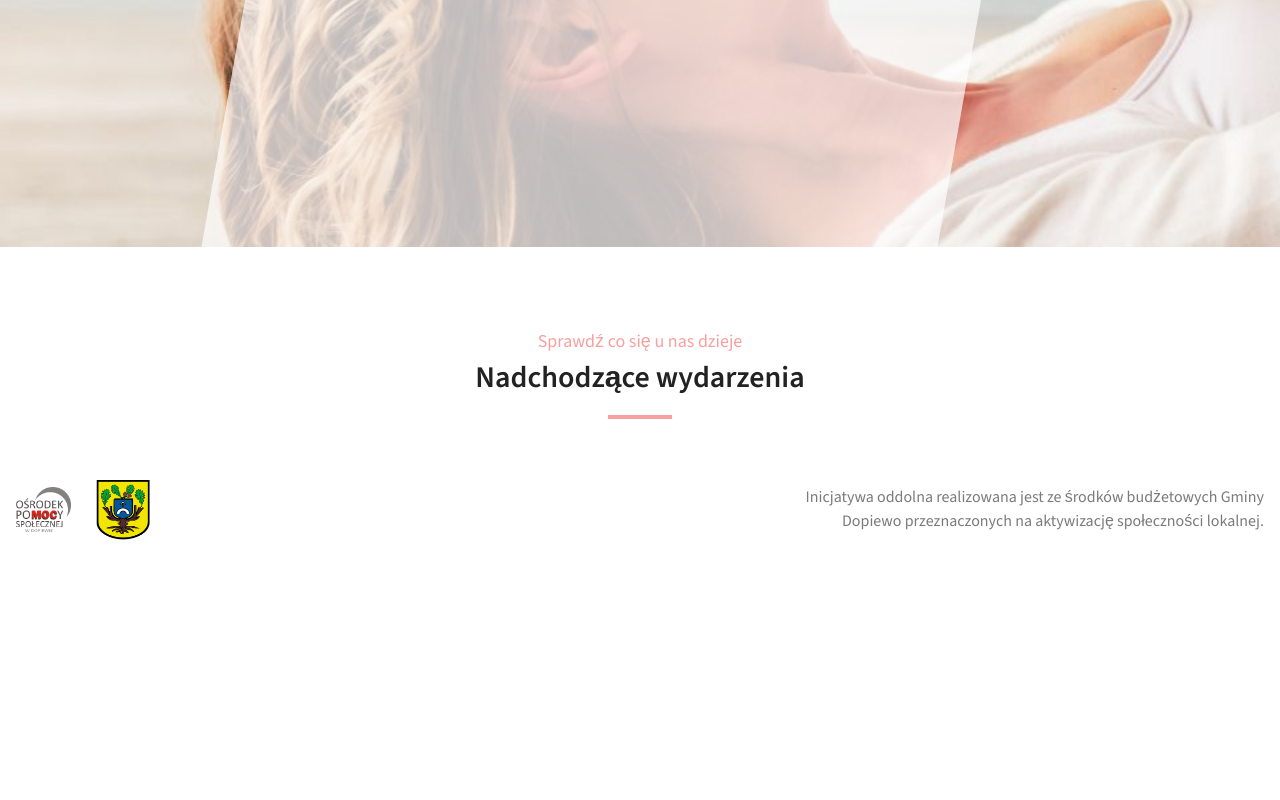
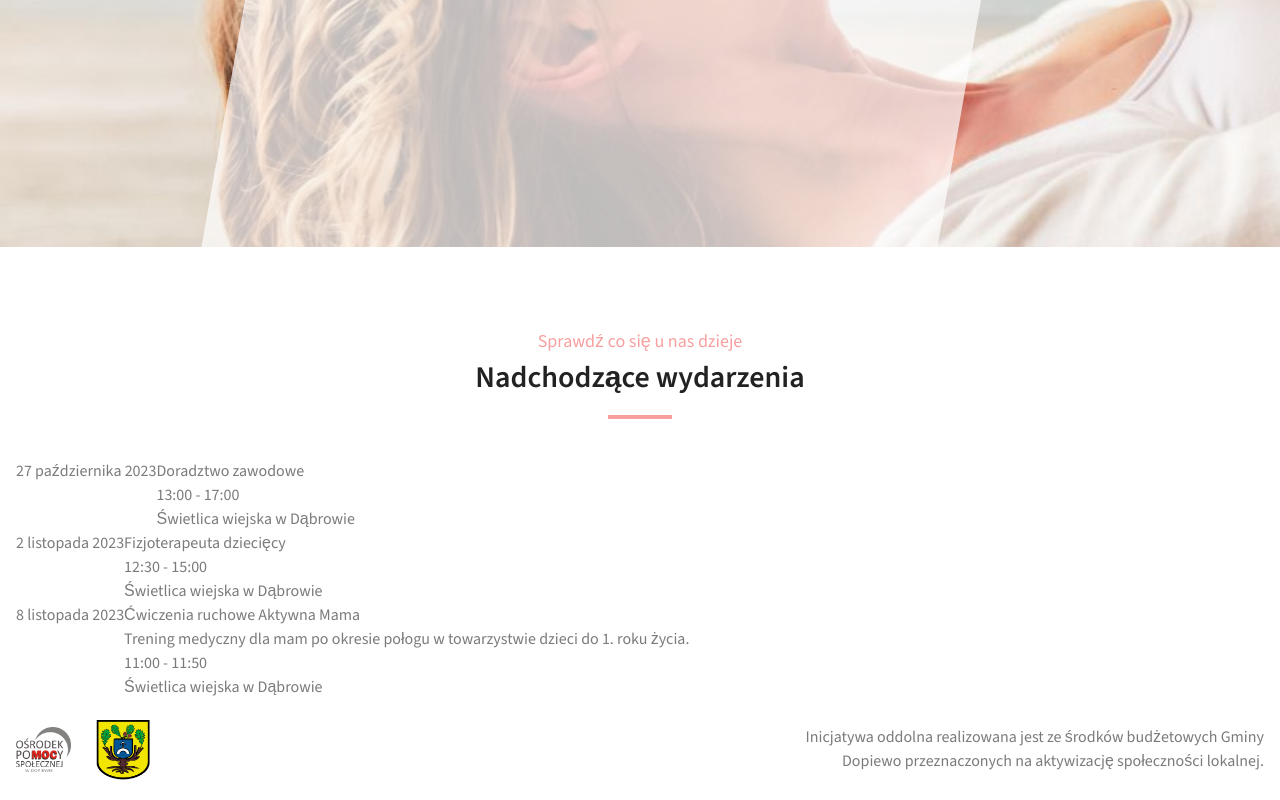
Before and after one commit to matwjablonski/aktywnemamy, a Next.js app: page / in a window 1280 px wide. Shown: the part 553-1353 px from the top of the page. Before the commit the page ends 1113 px from the top, so only its background shows below. Built offline with nearby package versions, Linux system fonts and the light colour scheme.

Commit message:
feat: event data

```diff
--- a/app/components/EventBox/index.tsx
+++ b/app/components/EventBox/index.tsx
@@ -1,17 +1,23 @@
+import { Event } from '@/app/data/events';
+import { calculateEndHour } from '@/app/utils/events';
 import { FC } from 'react'
 
 type EventBox = {
-  title: string;
-  description: string;
-  image: string;
-  eventDate: Date;
-  place: string;
-  fbLink: string;
-  registrationLink: string;
-}
 
-const EventBox: FC<EventBox> = ({ title, description, eventDate, place, fbLink, registrationLink }) => (
+} & Event;
+
+const EventBox: FC<EventBox> = ({ title, eventDate, duration, place, description }) => (
   <article className="flex">
-    <h3>{title}</h3>
+    <div>
+    {new Intl.DateTimeFormat('pl-PL', { dateStyle: 'long'}).format(eventDate)}
+    </div>
+    <div>
+      <h3>{title}</h3>
+      <p>{description}</p>
+      <div>{new Intl.DateTimeFormat('pl-PL', { timeStyle: 'short'}).format(eventDate)} - {calculateEndHour(eventDate, duration)}</div>
+      <div>{place}</div>
+    </div>
   </article>
 )
+
+export default EventBox;
--- a/app/data/events.ts
+++ b/app/data/events.ts
@@ -1,33 +1,138 @@
 export type Event = {
+  id: string;
   title: string;
+  description: string;
   eventDate: Date;
   duration: number;
   trainer: string;
+  place: string;
 }
 
 export const events: Event[] = [
   {
+    id: 'doradztwo-pazdziernik-1',
     title: 'Doradztwo zawodowe',
-    eventDate: new Date(Date.UTC(2023, 9, 27, 13)),
+    description: '',
+    eventDate: new Date(2023, 9, 27, 13),
     duration: 4,
     trainer: 'Joanna Nawój-Połoczańska',
+    place: 'Świetlica wiejska w Dąbrowie',
   },
   {
+    id: 'cwiczenia-ruchowe-listopad-1',
     title: 'Ćwiczenia ruchowe Aktywna Mama',
-    eventDate: new Date(Date.UTC(2023, 10, 8, 11)),
-    duration: 1,
+    description: 'Trening medyczny dla mam po okresie połogu w towarzystwie dzieci do 1. roku życia.',
+    eventDate: new Date(2023, 10, 8, 11),
+    duration: 0.833,
     trainer: 'Aneta Biadun',
+    place: 'Świetlica wiejska w Dąbrowie',
   },
   {
+    id: 'cwiczenia-ruchowe-listopad-2',
+    title: 'Ćwiczenia ruchowe Aktywna Mama',
+    description: 'Trening medyczny dla mam po okresie połogu w towarzystwie dzieci do 1. roku życia.',
+    eventDate: new Date(2023, 10, 15, 11),
+    duration: 0.833,
+    trainer: 'Aneta Biadun',
+    place: 'Świetlica wiejska w Dąbrowie',
+  },
+  {
+    id: 'cwiczenia-ruchowe-listopad-3',
+    title: 'Ćwiczenia ruchowe Aktywna Mama',
+    description: 'Trening medyczny dla mam po okresie połogu w towarzystwie dzieci do 1. roku życia.',
+    eventDate: new Date(2023, 10, 22, 11),
+    duration: 0.833,
+    trainer: 'Aneta Biadun',
+    place: 'Świetlica wiejska w Dąbrowie',
+  },
+  {
+    id: 'cwiczenia-ruchowe-listopad-4',
+    title: 'Ćwiczenia ruchowe Aktywna Mama',
+    description: 'Trening medyczny dla mam po okresie połogu w towarzystwie dzieci do 1. roku życia.',
+    eventDate: new Date(2023, 10, 29, 11),
+    duration: 0.833,
+    trainer: 'Aneta Biadun',
+    place: 'Świetlica wiejska w Dąbrowie',
+  },
+  {
+    id: 'psychoterapeuta-listopad-1',
+    title: '(Nie)prawda Instagrama - rzeczywistość kontra oczekiwania',
+    description: 'Prelekcja z psychoterapeutą na temat macierzyństwa i jego wizerunku przestawianego w media społecznościowych.',
+    eventDate: new Date(2023, 10, 13, 10),
+    duration: 2,
+    trainer: 'Tomasz Chełek',
+    place: 'Świetlica wiejska w Dąbrowie',
+  },
+  {
+    id: 'fizjoterapeuta-listopad-1',
     title: 'Fizjoterapeuta dziecięcy',
-    eventDate: new Date(Date.UTC(2023, 10, 2, 12, 30)),
+    description: '',
+    eventDate: new Date(2023, 10, 2, 12, 30),
     duration: 2.5,
     trainer: 'Martyna Jóźwiak',
+    place: 'Świetlica wiejska w Dąbrowie',
   },
   {
+    id: 'neurologopeda-listopad-1',
+    title: 'Neurologopeda - karmienie od narodzin do roku',
+    description: '',
+    eventDate: new Date(2023, 10, 16, 12, 30),
+    duration: 2.5,
+    trainer: 'Marcelina Żółtowska',
+    place: 'Świetlica wiejska w Dąbrowie',
+  },
+  {
+    id: 'it-listopad-1',
     title: 'Przebranżowienie do IT',
-    eventDate: new Date(Date.UTC(2023, 10, 17, 17)),
+    description: '',
+    eventDate: new Date(2023, 10, 17, 17),
     duration: 3,
     trainer: 'Mateusz Jabłoński',
-  }
+    place: 'Świetlica wiejska w Dąbrowie',
+  },
+  {
+    id: 'psycholog-przytulamy-listopad-1',
+    title: 'Przytulamy Mamy - jak zaopiekować się sobą w macierzyństwie',
+    description: '',
+    eventDate: new Date(2023, 10, 21, 17),
+    duration: 2,
+    trainer: 'Alicja Formaniewicz - Szyndler',
+    place: 'Świetlica wiejska w Dąbrowie',
+  },
+  {
+    id: 'makrama-listopad-1',
+    title: 'Makrama',
+    description: '',
+    eventDate: new Date(2023, 10, 24, 16),
+    duration: 2,
+    trainer: 'Monika Gorajewska - Czmoch',
+    place: 'Świetlica wiejska w Dąbrowie',
+  },
+  {
+    id: 'dieta-listopad-1',
+    title: 'Rozszerzenie diety niemowlaka',
+    description: '',
+    eventDate: new Date(2023, 10, 28, 16),
+    duration: 2,
+    trainer: 'Joanna Wójcik',
+    place: 'Świetlica wiejska w Dąbrowie',
+  },
+  {
+    id: 'male-dzwieki-listopad-1',
+    title: 'Małe Dźwięki',
+    description: '',
+    eventDate: new Date(2023, 10, 9, 12, 30),
+    duration: 0.75,
+    trainer: 'Joanna Słowińska',
+    place: 'Świetlica wiejska w Dąbrowie',
+  },
+  {
+    id: 'male-dzwieki-listopad-2',
+    title: 'Małe Dźwięki',
+    description: '',
+    eventDate: new Date(2023, 10, 23, 12, 30),
+    duration: 0.75,
+    trainer: 'Joanna Słowińska',
+    place: 'Świetlica wiejska w Dąbrowie',
+  },
 ]
--- a/app/page.tsx
+++ b/app/page.tsx
@@ -5,6 +5,7 @@ import Container from './components/Container';
 import { events } from './data/events';
 import { useMemo } from 'react';
 import { getClosestEvents } from './utils/events';
+import EventBox from './components/EventBox';
 
 export default function Home() {
   const nextEvents = useMemo(() => {
@@ -16,7 +17,9 @@ export default function Home() {
       <Hero />
       <Container>
         <SectionTitle title="Nadchodzące wydarzenia" subtitle="Sprawdź co się u nas dzieje" />
-
+        {nextEvents.map(event => (
+          <EventBox {...event} key={event.id} />
+        ))}
       </Container>
     </>
   )
--- a/app/utils/events.ts
+++ b/app/utils/events.ts
@@ -13,3 +13,17 @@ export const getClosestEvents = (events: Event[], number = 3): Event[] => {
 
   return filteredEvents;
 }
+
+export const calculateEndHour = (eventDate: Date, duration: number): string => {
+  const eventStartHour = new Intl.DateTimeFormat('pl-PL', { timeStyle: 'short'}).format(eventDate);
+
+  const [ hours, minutes ] = eventStartHour.split(':');
+
+  const time = +hours + (+minutes / 60);
+  const endTime = time + duration;
+
+  const endHour = Math.floor(endTime);
+  const endMinutes = Math.round(endTime % 1 * 60);
+
+  return `${endHour}:${endMinutes.toString().padStart(2, '0')}`;
+}
```
